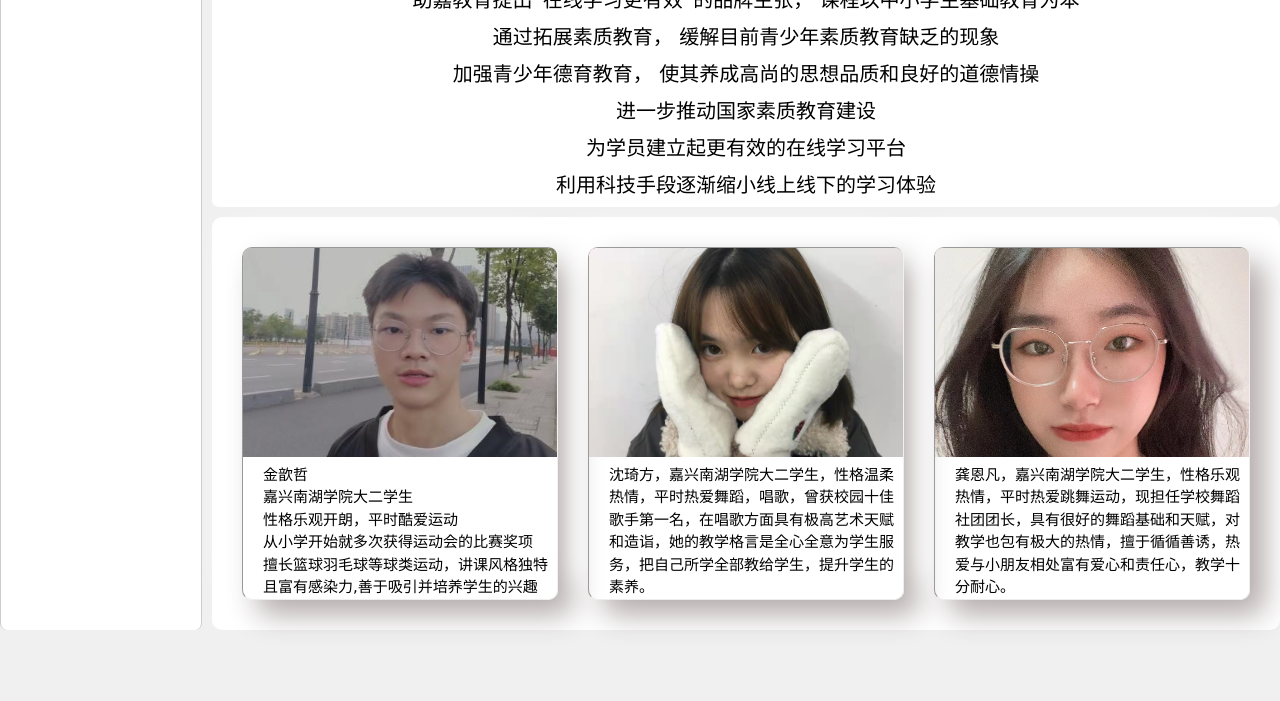
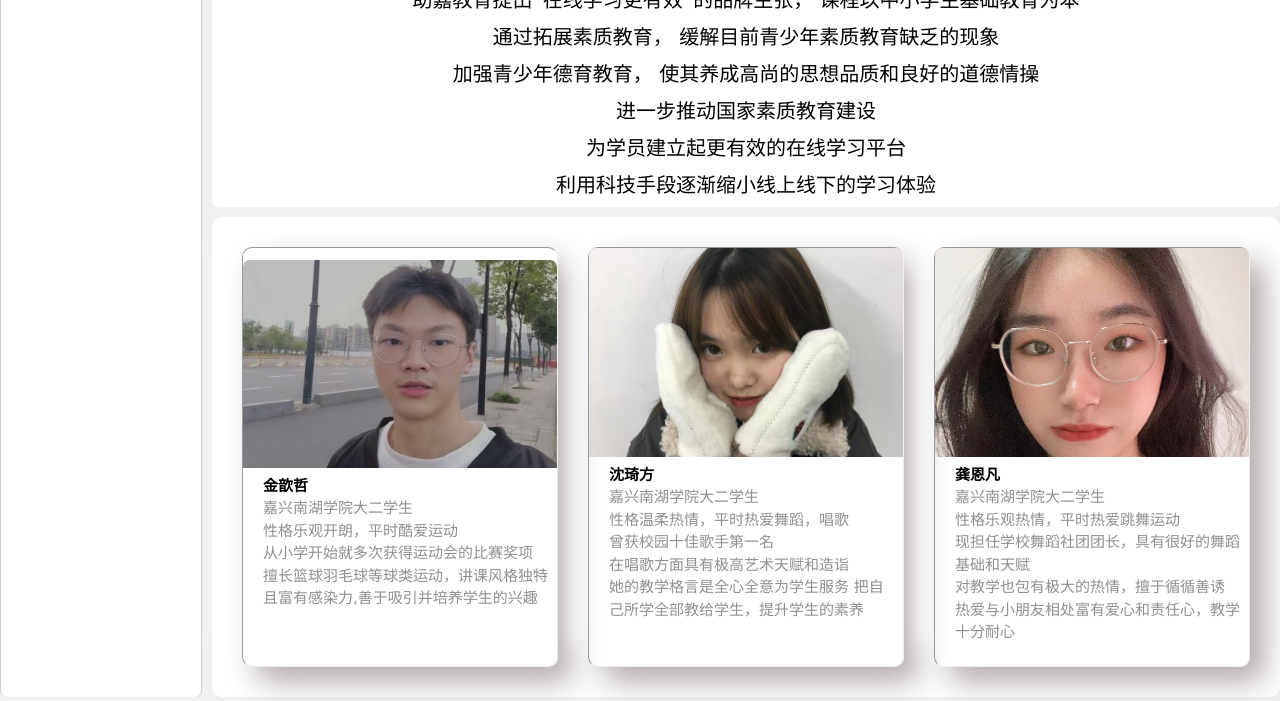
Before and after one commit to jibuzhumima/ZJJYW, a plain HTML site: page index.html in a window 1280 px wide. Shown: the part 251-952 px from the top of the page. Drawn offline with Linux system fonts and the light colour scheme.

Commit message:
Add files via upload

```diff
--- a/index.css
+++ b/index.css
@@ -229,6 +229,7 @@ table tr td{
 .item4 table td p {
     font-family:Verdana;
     padding-left: 20px;
+    padding-right: 5px;
     font-size: 15px;
     margin: 0;
     text-align: left;
@@ -242,6 +243,10 @@ table tr td{
 
 .name {
     font-weight: 600;
+}
+
+.ming{
+    font-weight: bolder;
 }
 
 /*------------------页脚--------------------*/
@@ -273,3 +278,12 @@ table tr td{
 .footer p{
     font-size: 15px;
 }
+
+
+td p{
+    color: rgba(0, 0, 0, 0.44);
+}
+
+td p.ming{
+    color: #000000;
+}
--- a/index.html
+++ b/index.html
@@ -857,25 +857,71 @@
 <!--                        </div>-->
 <!--                    </div>-->
                     <img src="teacher1.jpg" class="teacher">
-                    <p>金歆哲</p>
+                    <p class="ming">金歆哲</p>
 
                     <p>嘉兴南湖学院大二学生</p>
                     <p>性格乐观开朗，平时酷爱运动</p>
                     <p>从小学开始就多次获得运动会的比赛奖项</p>
                     <p>擅长篮球羽毛球等球类运动，讲课风格独特且富有感染力,善于吸引并培养学生的兴趣</p>
+                    <p>
+                        &nbsp;
+                    </p>
+                    <p>
+                        &nbsp;
+                    </p>
                 </td>
 
                 <td>
                     <img src="teacher2.jpg" class="teacher">
+                    <p class="ming">
+                        沈琦方
+                    </p>
                     <p>
-                        沈琦方，嘉兴南湖学院大二学生，性格温柔热情，平时热爱舞蹈，唱歌，曾获校园十佳歌手第一名，在唱歌方面具有极高艺术天赋和造诣，她的教学格言是全心全意为学生服务，把自己所学全部教给学生，提升学生的素养。
+                        嘉兴南湖学院大二学生
                     </p>
+                    <p>
+                        性格温柔热情，平时热爱舞蹈，唱歌
+                    </p>
+                    <p>
+                        曾获校园十佳歌手第一名
+                    </p>
+                    <p>
+                        在唱歌方面具有极高艺术天赋和造诣
+                    </p>
+                    <p>
+                        她的教学格言是全心全意为学生服务 把自己所学全部教给学生，提升学生的素养
+                    </p>
+                    <p>
+                        &nbsp;
+                    </p>
+                    <p>
+                        &nbsp;
+                    </p>
+
                 </td>
 
                 <td>
                     <img src="teacher3.jpg" class="teacher">
+                    <p class="ming">
+                        龚恩凡
+                    </p>
                     <p>
-                        龚恩凡，嘉兴南湖学院大二学生，性格乐观热情，平时热爱跳舞运动，现担任学校舞蹈社团团长，具有很好的舞蹈基础和天赋，对教学也包有极大的热情，擅于循循善诱，热爱与小朋友相处富有爱心和责任心，教学十分耐心。
+                        嘉兴南湖学院大二学生
+                    </p>
+                    <p>
+                        性格乐观热情，平时热爱跳舞运动
+                    </p>
+                    <p>
+                        现担任学校舞蹈社团团长，具有很好的舞蹈基础和天赋
+                    </p>
+                    <p>
+                        对教学也包有极大的热情，擅于循循善诱
+                    </p>
+                    <p>
+                        热爱与小朋友相处富有爱心和责任心，教学十分耐心
+                    </p>
+                    <p>
+                        &nbsp;
                     </p>
                 </td>
             </tr>
```
